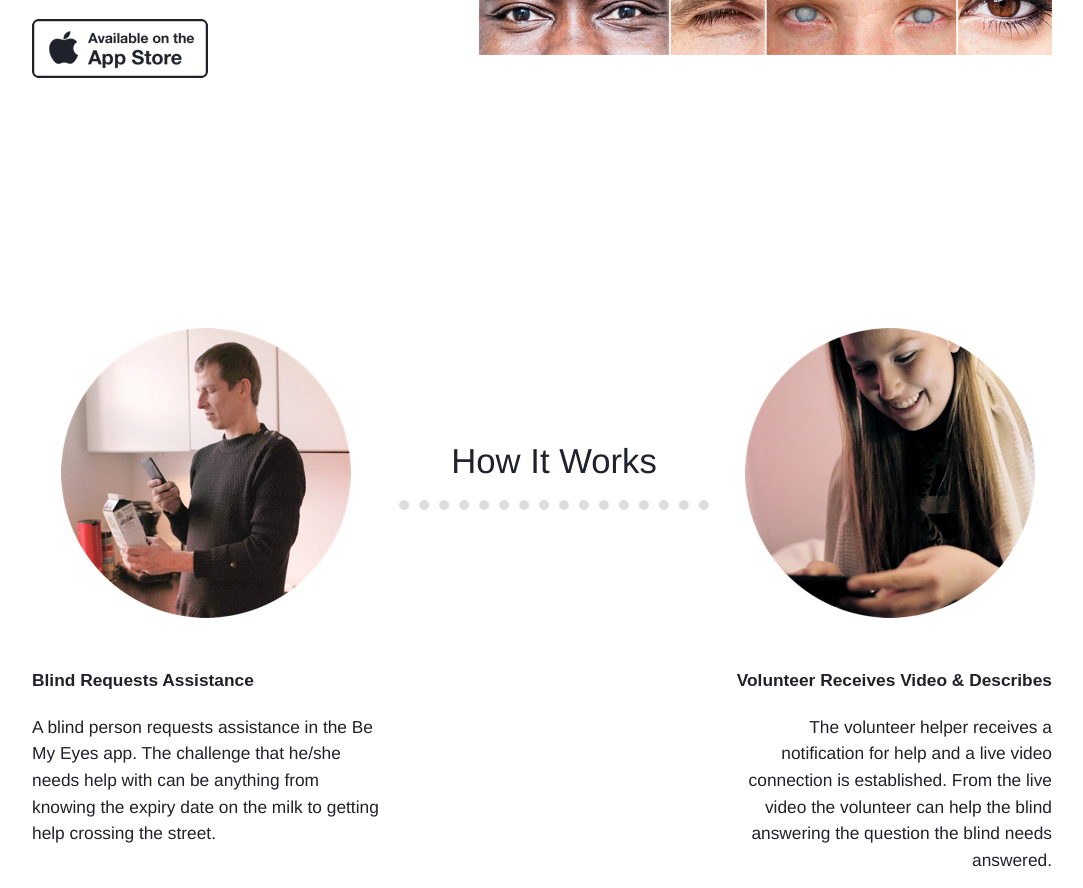
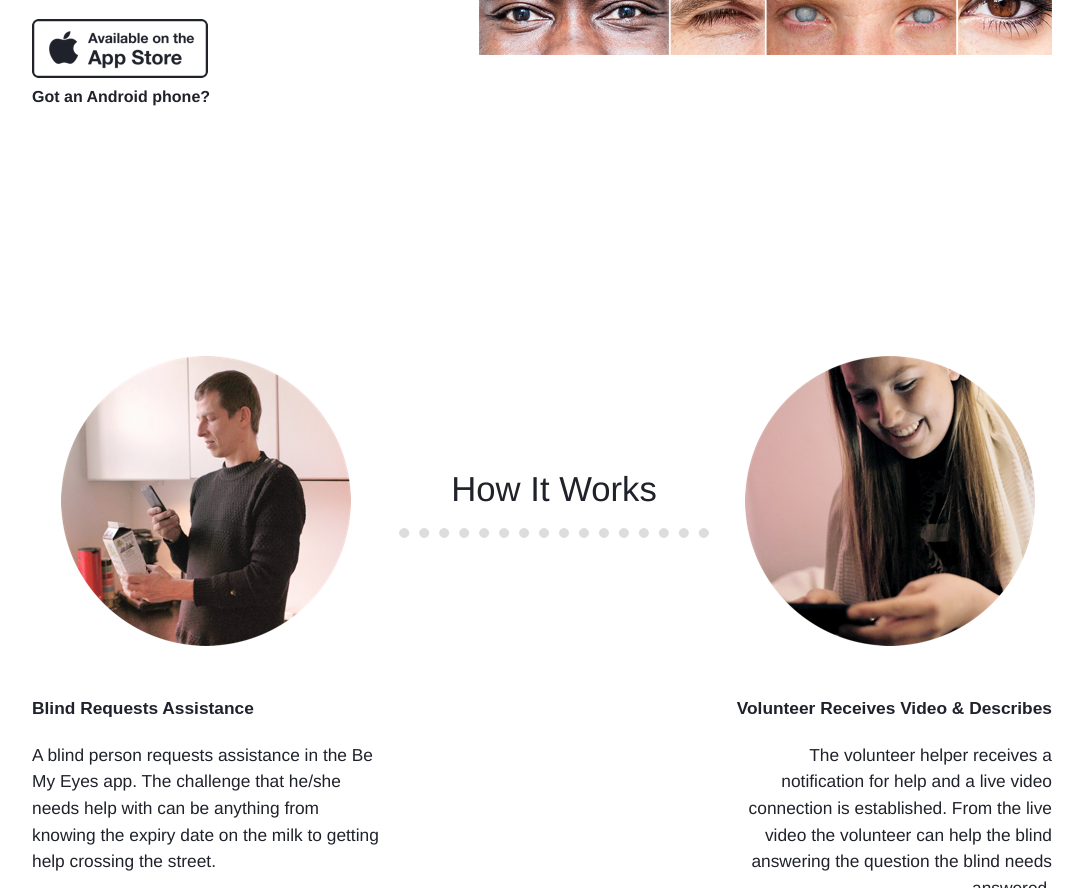
Before and after one commit to mortenjust/bemyeyes-website, a plain HTML site: page Build/index.html in a window 1280 px wide. Shown: the part 940-1828 px from the top of the page, without its empty margins (98-1181 px from the left). Drawn offline with Linux system fonts and the light colour scheme.

Commit message:
Added android link

```diff
--- a/Build/index.html
+++ b/Build/index.html
@@ -120,6 +120,7 @@
 			<p>Be My Eyes is an app that connects blind or weaksigted people with volunteer helpers from around the world. Download the app now and start helping in your community.</p>
 			<div class="hidden appstore-hover"></div>
 			<a href="https://itunes.apple.com/dk/app/be-my-eyes-helping-blind-see/id905177575?mt=8" title="Available on the App Store" class="download"></a>
+			<a class="android" href="http://eepurl.com/_sGDj" target='_blank'>Got an Android phone?</a>
 		</div>
 		<div class="bside">
 			<img src="assets/images/eyegrid.png" alt="Eyes">
--- a/assets/css/main.scss
+++ b/assets/css/main.scss
@@ -345,6 +345,12 @@ $menu-height: 70px;
 
 		.download:hover, .appstore-hover {
 			@include retina-image("appstore-hover", 176px 59px);
+		}
+
+		.android {
+			font-weight: bold;
+			display: inline-block;
+			margin-top: 10px;
 		}
 	}
 
```
Also changed, not shown: index.html (+1 -0 lines), Build/assets/css/main.css.
